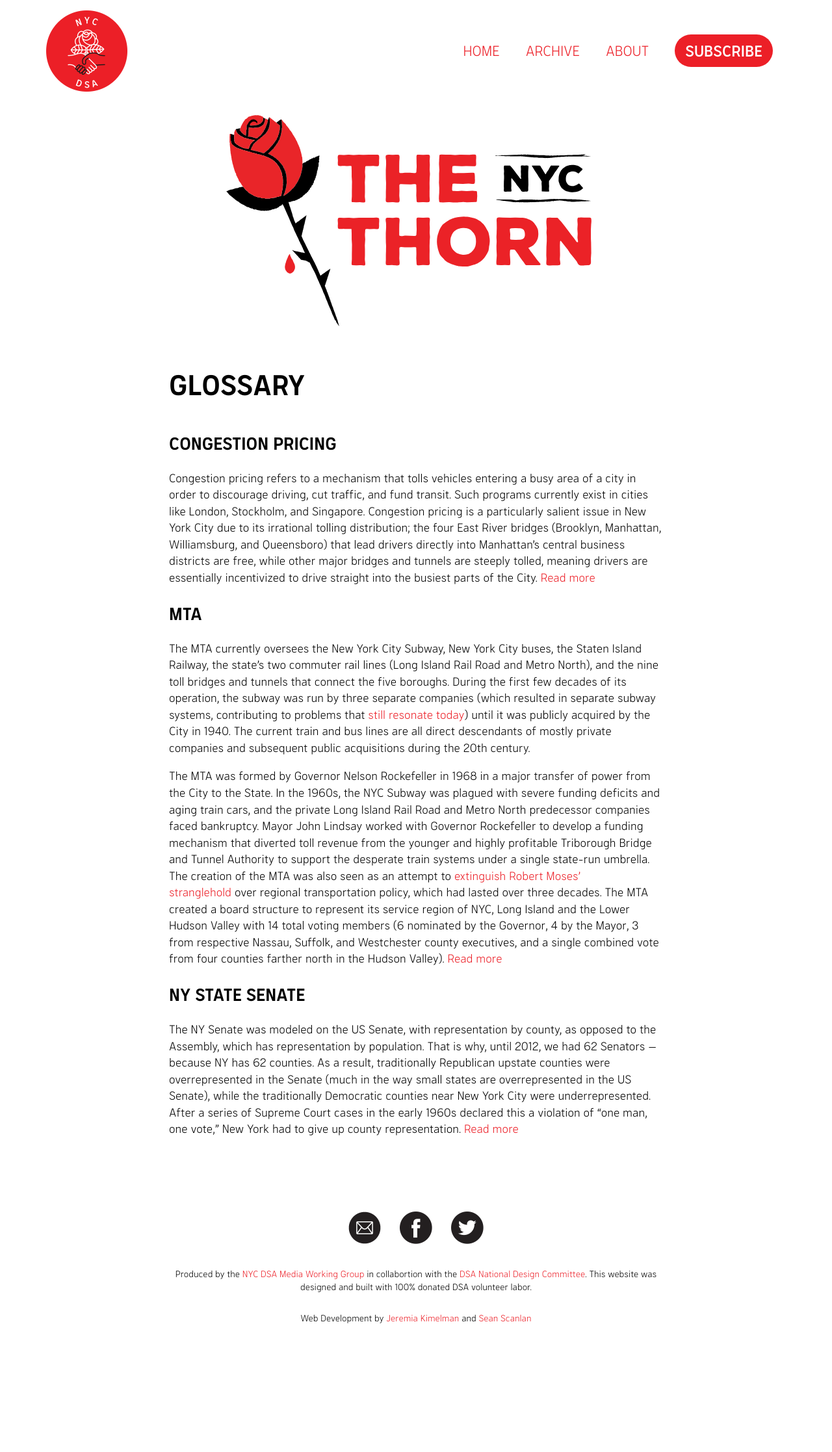
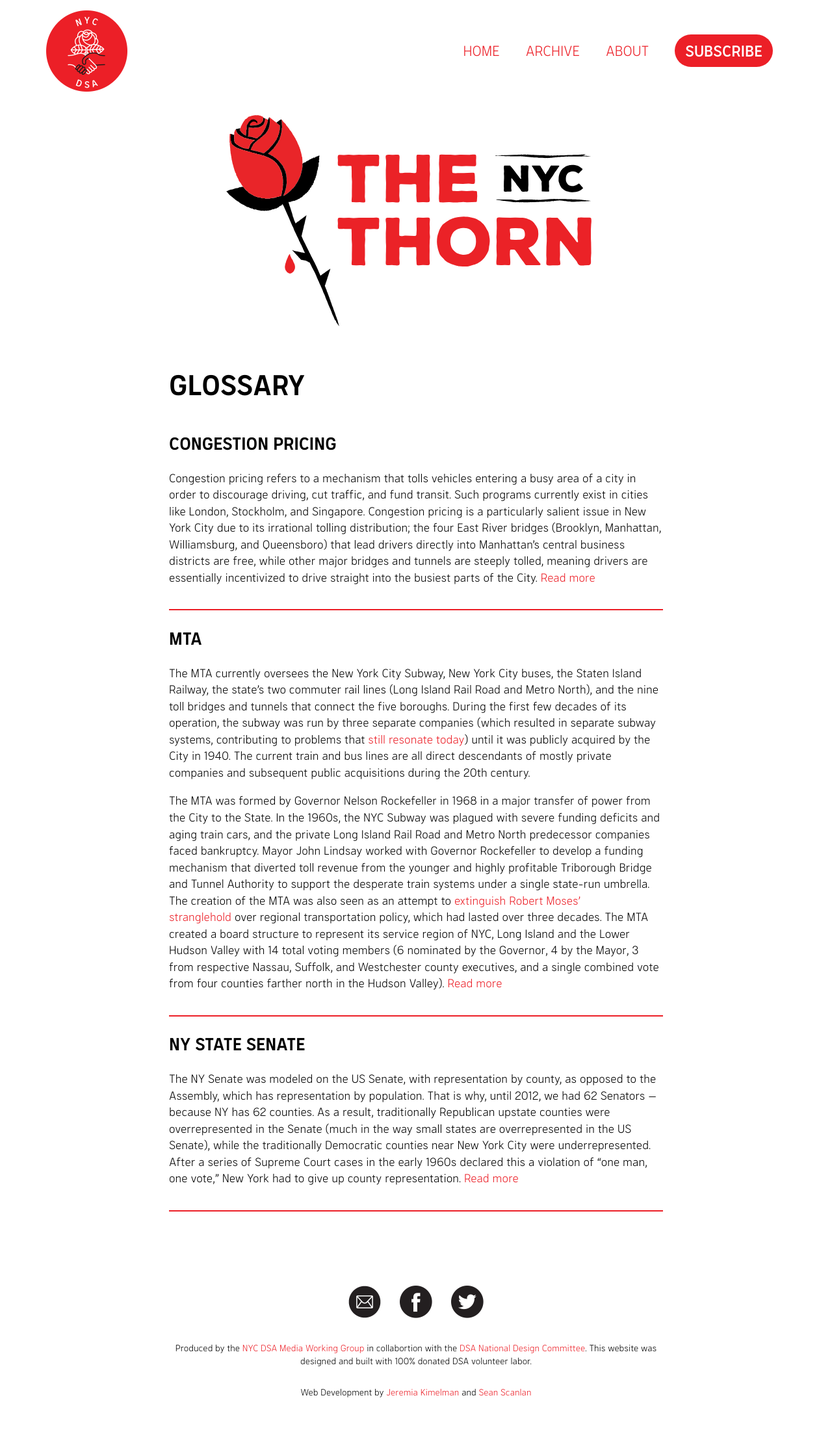
Before and after one commit to nycdsa/the-thorn, a Jekyll site: the page built from src/glossary.html, in a window 1280 px wide. Shown: the whole page at 65% size. Built offline with Jekyll 4.4.1, drawn with Linux system fonts in a browser that asks for light colours; before the commit the page ends 2120 px from its top, so only the background shows below that.

Commit message:
Update _base.scss

```diff
--- a/src/_sass/global/_base.scss
+++ b/src/_sass/global/_base.scss
@@ -15,6 +15,12 @@ html, body {
 
 .glossary  {
     text-align: left;
+}
+
+.glossary-item {
+    padding-bottom: 1em;
+    margin-bottom: 1em;
+    border-bottom: 2px solid #EC1F27;
 }
 
 .container {
```
